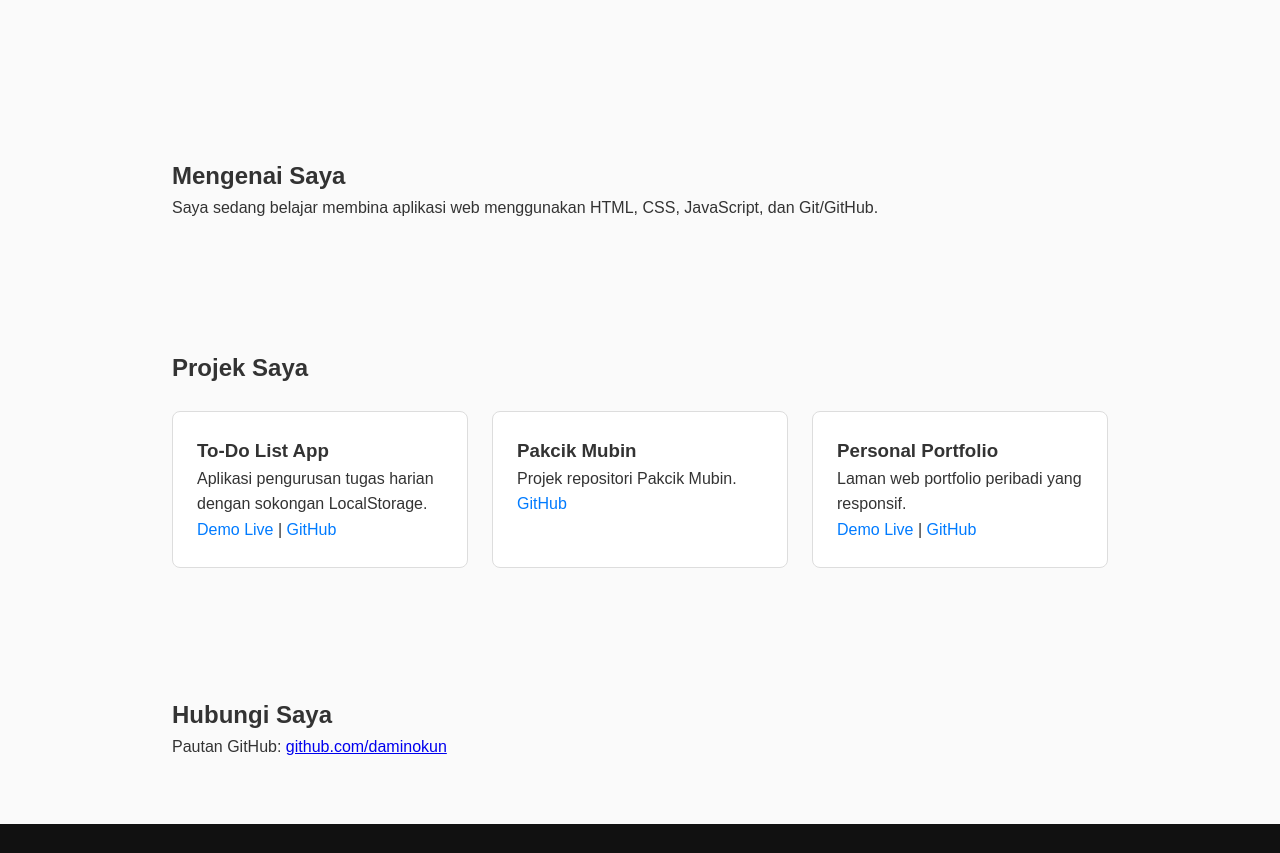
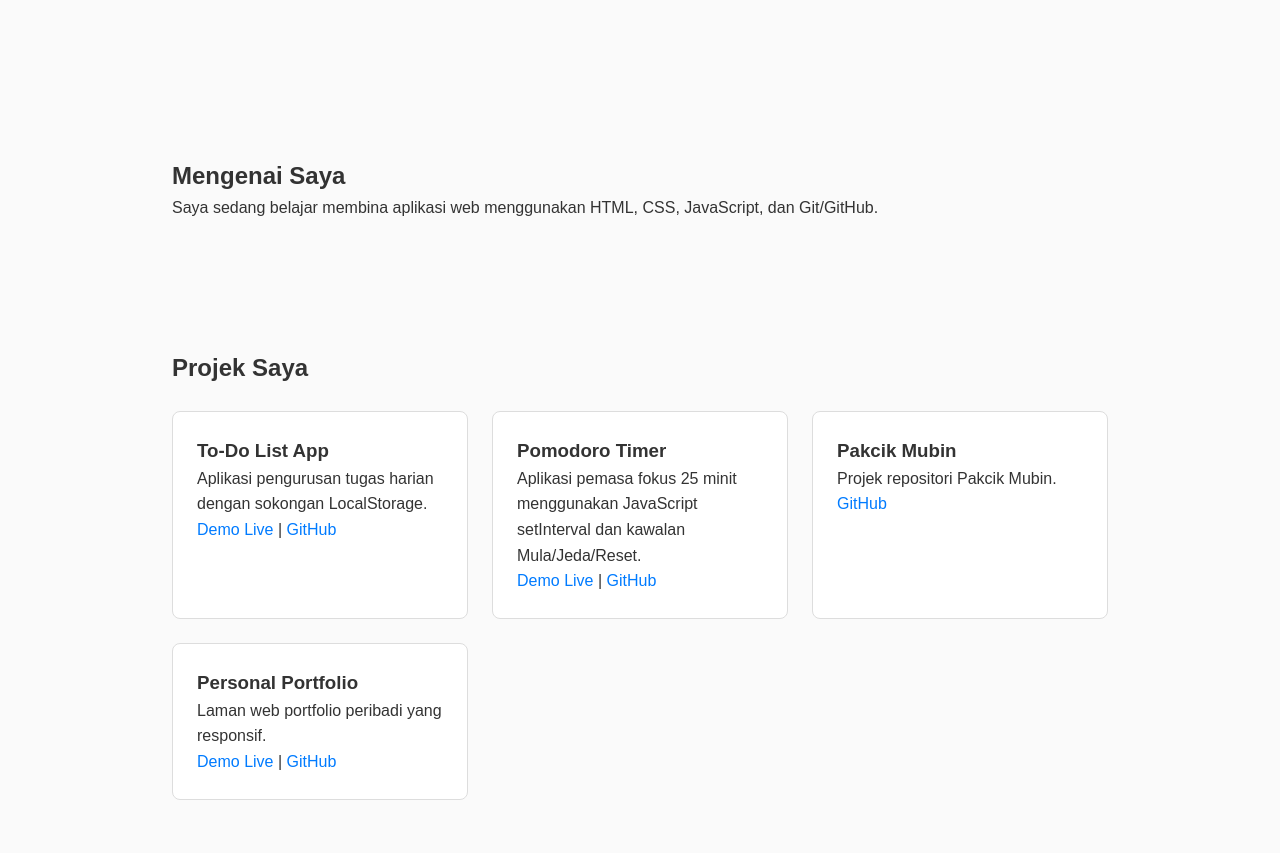
Before and after one commit to daminokun/portfolio, a plain HTML site: page index.html in a window 1280 px wide. Shown: the part 221-1074 px from the top of the page. Drawn offline with Linux system fonts and the light colour scheme.

Commit message:
Add Pomodoro Timer to featured projects

```diff
--- a/index.html
+++ b/index.html
@@ -39,14 +39,21 @@
         <a href="https://github.com/daminokun/To-Do-List" target="_blank">GitHub</a>
       </div>
 
-      <!-- Projek 2 -->
+      <!-- Projek 3 -->
+      <div class="project-card">
+        <h3>Pomodoro Timer</h3>
+        <p>Aplikasi pemasa fokus 25 minit menggunakan JavaScript setInterval dan kawalan Mula/Jeda/Reset.</p>
+        <a href="https://daminokun.github.io/pomodoro-timer/" target="_blank">Demo Live</a> |
+        <a href="https://github.com/daminokun/pomodoro-timer" target="_blank">GitHub</a>
+      </div>
+      <!-- Projek 4 -->
       <div class="project-card">
         <h3>Pakcik Mubin</h3>
         <p>Projek repositori Pakcik Mubin.</p>
         <a href="https://github.com/daminokun/Pakcik-Mubin" target="_blank">GitHub</a>
       </div>
 
-      <!-- Projek 3 -->
+      <!-- Projek 5 -->
       <div class="project-card">
         <h3>Personal Portfolio</h3>
         <p>Laman web portfolio peribadi yang responsif.</p>
```
Also changed, not shown: 1 other file.
